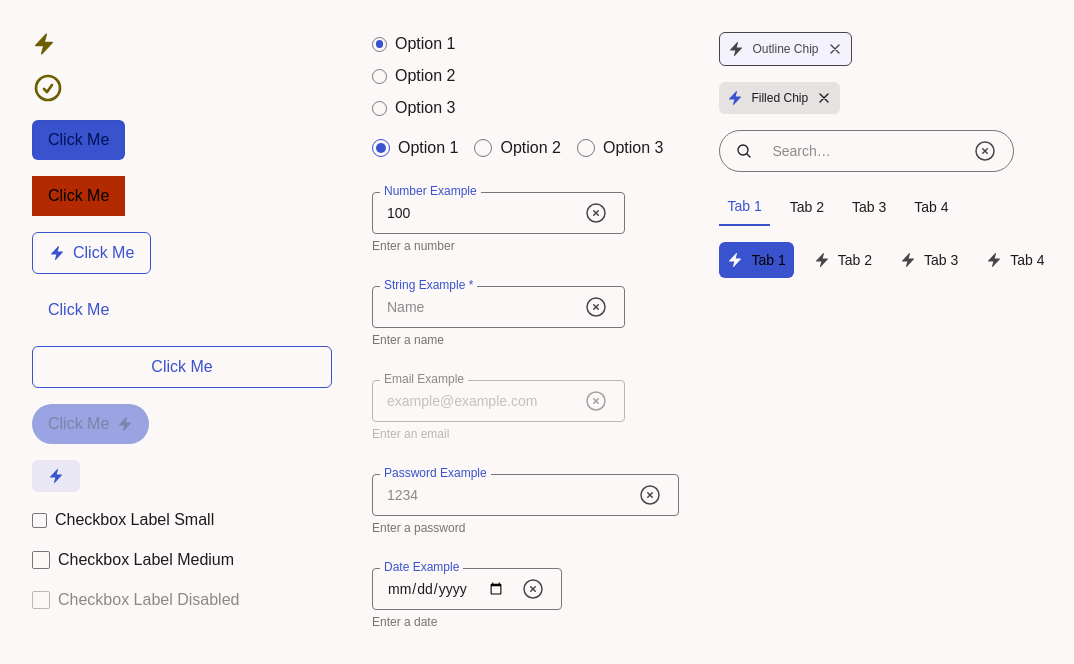
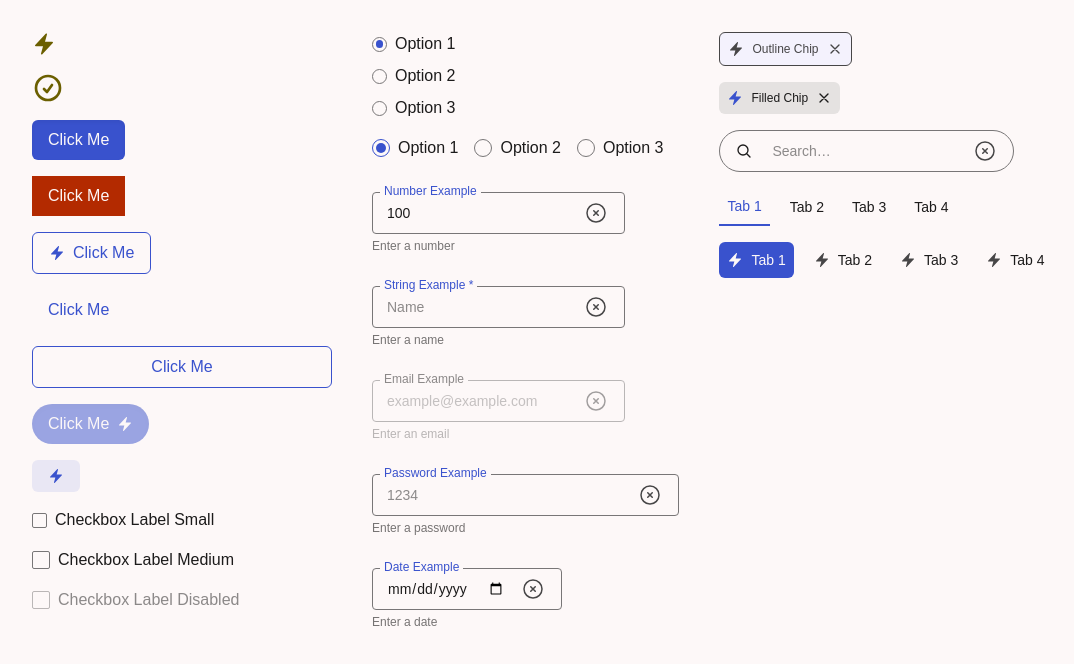
Before and after one commit to input-output-hk/PHA-react-FE-template, a Next.js app in the folder starter_app/: page / in a window 1280 px wide. Shown: the top 664 px of the page, without its empty margins (0-1074 px from the left). Built offline with nearby package versions, Linux system fonts and the light colour scheme.

Commit message:
fix theme styles issues

```diff
--- a/starter_app/src/app/components/Button.tsx
+++ b/starter_app/src/app/components/Button.tsx
@@ -32,8 +32,8 @@ export default function Button({
 const buttonVariants = cva('inline-flex items-center justify-center gap-2 whitespace-nowrap text-sm font-medium transition-colors delay-100 duration-200 ease-in-out', {
     variants: {
         variant: {
-            primary: 'bg-primary text-primary-on-container inset-shadow-sm',
-            secondary: 'bg-secondary text-secondary-on-container',
+            primary: 'bg-primary text-surface inset-shadow-sm',
+            secondary: 'bg-secondary text-surface',
             outlined: 'bg-transparent border border-primary text-primary',
             text: 'bg-transparent text-primary',
             icon: 'p-2 text-sm bg-primary/10',
--- a/starter_app/src/app/components/Checkbox.tsx
+++ b/starter_app/src/app/components/Checkbox.tsx
@@ -51,7 +51,7 @@ export default function Checkbox({
                     <Icon
                         svg={<CheckIcon />}
                         size={size === 'small' ? 'xsmall' : 'small'}
-                        color="text"
+                        color="surface"
                         mode="both"
                         strokeWidth={1.5}
                     />
--- a/starter_app/src/app/components/Tabs.tsx
+++ b/starter_app/src/app/components/Tabs.tsx
@@ -29,7 +29,7 @@ export default function Tabs({ direction = 'horizontal', variant = 'underline',
                     ${(variant === 'filled' && index !== activeTab) && 'hover:bg-containerHigh hover:text-onSurface-variant'}
                     ${(variant === 'underline' && index !== activeTab) && 'hover:border-b-2 hover:border-outline'}
                     ${(variant === 'underline' && index === activeTab) && 'border-b-2 border-primary text-primary'}
-                    ${(variant === 'filled' && index === activeTab) && 'bg-primary text-onPrimary'}`,)}
+                    ${(variant === 'filled' && index === activeTab) && 'bg-primary text-surface'}`,)}
                 onClick={() => {
                     setActiveTab(index);
                     if (tab.onClick) tab.onClick();
```
